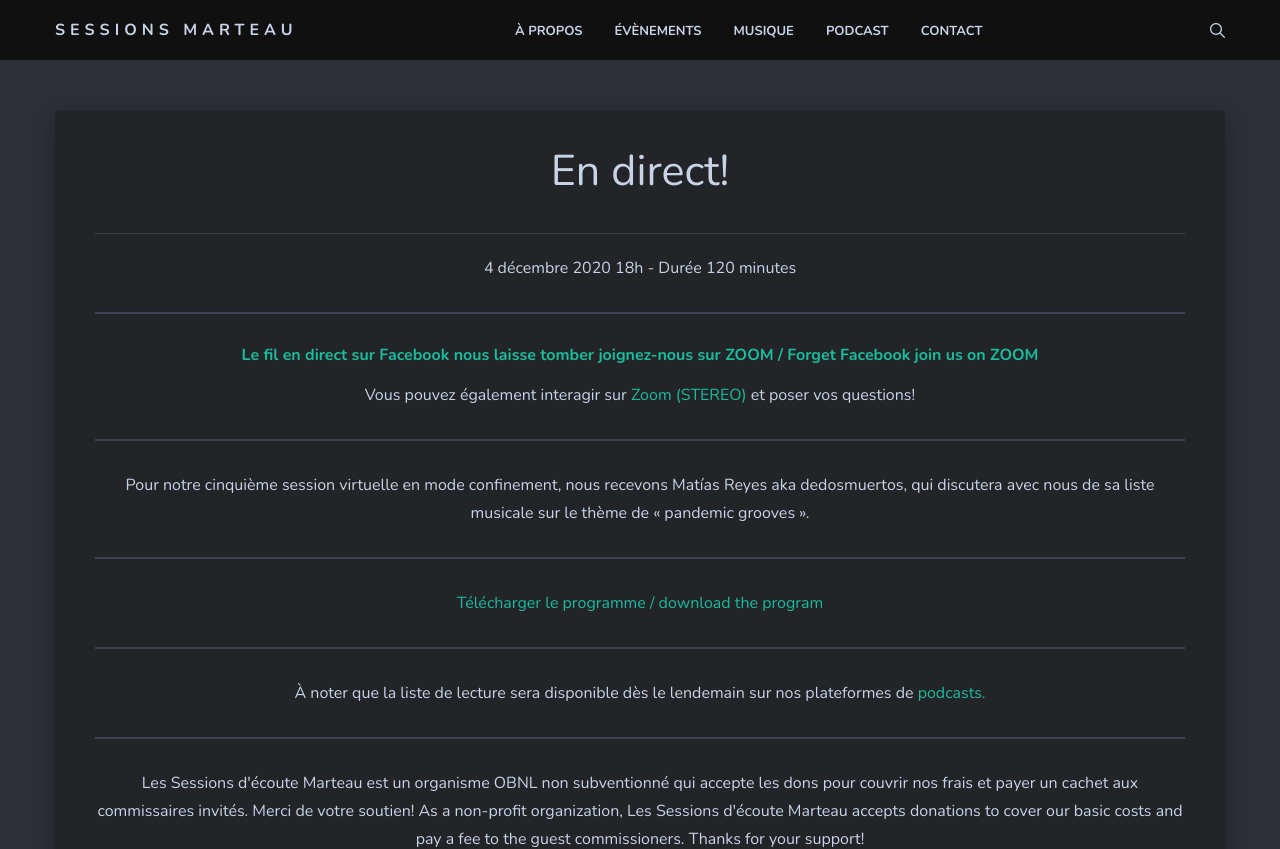
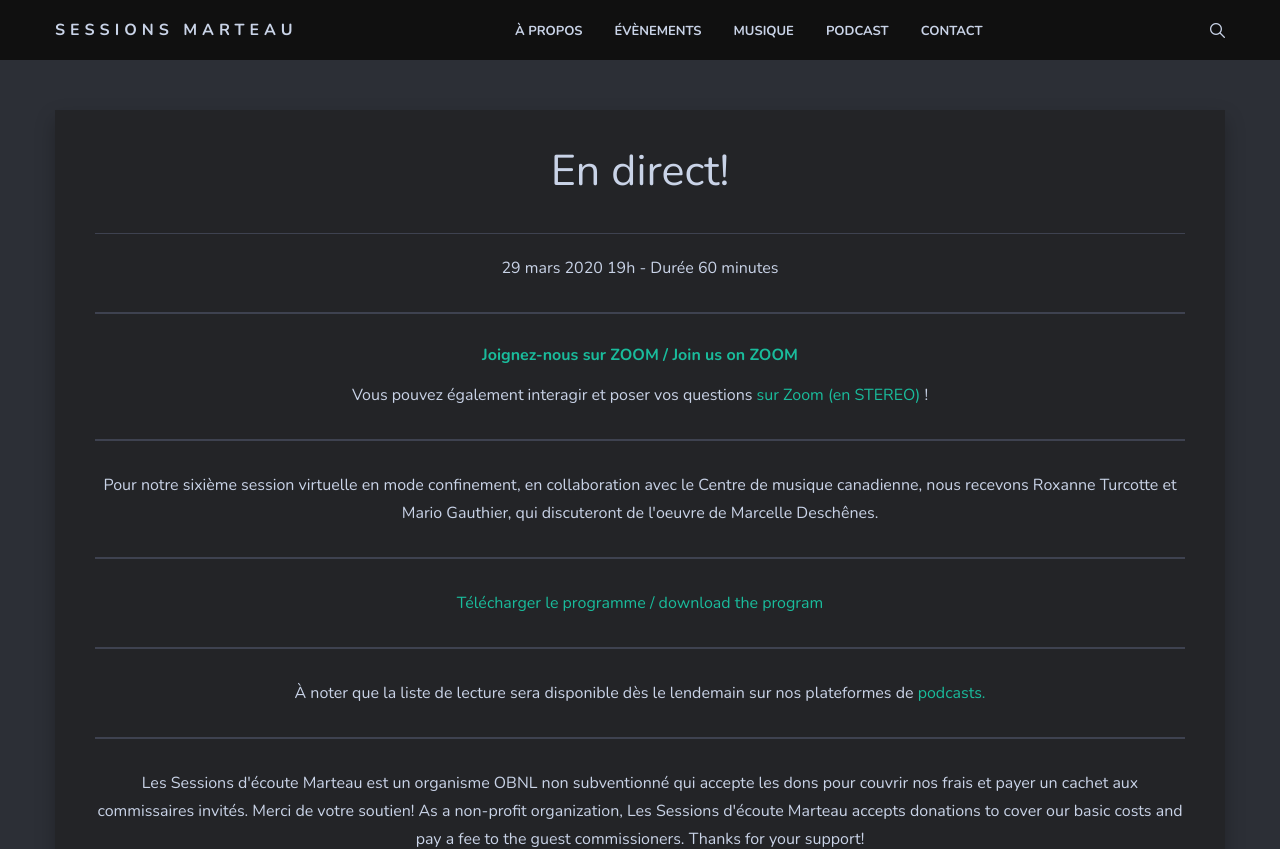
Before and after one commit to sessions-marteau/sessions-marteau-2.github.io, a Jekyll site: the page built from _pages/live.md, in a window 1280 px wide and 900 px high, cut to the strip 0-849 px from the top of the window. Built offline with Jekyll 4.4.1, drawn with Linux system fonts in a browser that asks for light colours; nearby versions of some CDN libraries.

Commit message:
Update live.md
mise à jour pour session CMC

```diff
--- a/_pages/live.md
+++ b/_pages/live.md
@@ -6,23 +6,23 @@ permalink: /live/
 tag: live, en direct
 ---
 <center>
-4 décembre 2020 18h - Durée 120 minutes
+29 mars 2020 19h - Durée 60 minutes
 <center>
 <hr>
   <center>
 
-    <h6> <a href="https://sessionsmarteau.com/session-virtuelle"> Le fil en direct sur Facebook nous laisse tomber joignez-nous sur ZOOM / Forget Facebook join us on ZOOM</a></h6>
-<center> Vous pouvez également interagir sur <a href="https://sessionsmarteau.com/session-virtuelle"> Zoom (STEREO) </a> et poser vos questions!
+    <h6> <a href="https://sessionsmarteau.com/session-virtuelle"> Joignez-nous sur ZOOM / Join us on ZOOM</a></h6>
+<center> Vous pouvez également interagir et poser vos questions <a href="https://sessionsmarteau.com/session-virtuelle"> sur Zoom (en STEREO) </a> !
 
 <div class="fb-comments" data-href="https://sessionsmarteau.com/live/" data-colorscheme="dark" data-numposts="1" data-width=""></div>
 
 
 
 <hr>
-Pour notre cinquième session virtuelle en mode confinement, nous recevons Matías Reyes aka dedosmuertos, qui discutera avec nous de sa liste musicale sur le thème de « pandemic grooves ».
+Pour notre sixième session virtuelle en mode confinement, en collaboration avec le Centre de musique canadienne, nous recevons Roxanne Turcotte et Mario Gauthier, qui discuteront de l'oeuvre de Marcelle Deschênes.
 <hr>
 
-<a href="https://sessionsmarteau.com/uploads/session-008/program/Sessions-Marteau-008-Programme.pdf" download>Télécharger le programme / download the program</a>
+<a href="https://sessionsmarteau.com/uploads/session-009/program/Sessions-Marteau-009-Programme.pdf" download>Télécharger le programme / download the program</a>
 
 <hr>
 
```
